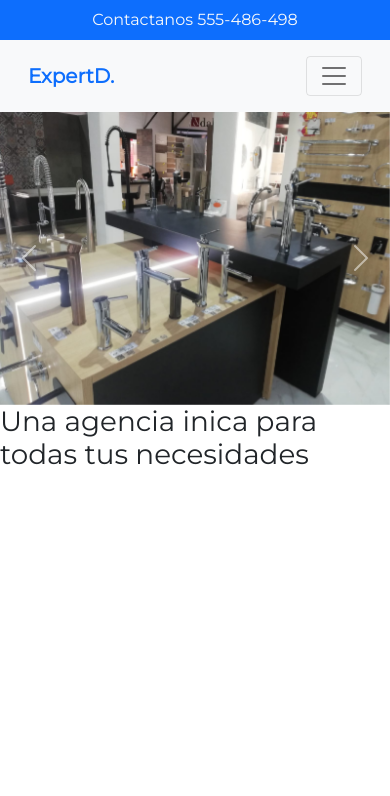
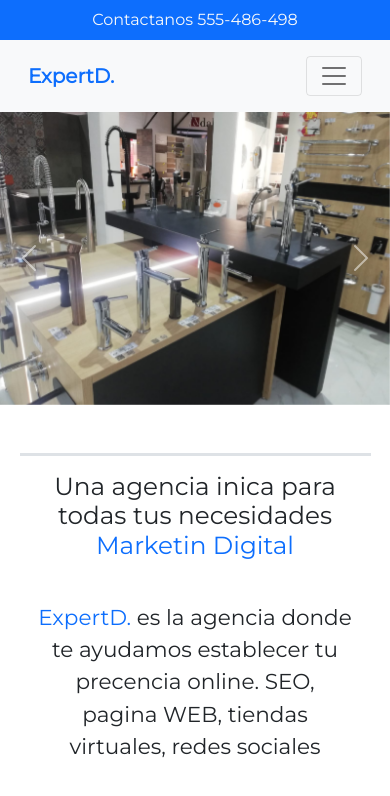
Before and after one commit to SebasGut/prueba-bootstrap, a plain HTML site: page index.html in a window 390 px wide. Drawn offline with nearby package versions, Linux system fonts and the light colour scheme.

Commit message:
"second commit"

```diff
--- a/css/main.css
+++ b/css/main.css
@@ -11,19 +11,27 @@
 
   /*MENU*/
 
-  #menu li > a{
+  #menu li>a {
       font-size: 18px;
       font-weight: bold;
       color: #3f3f3f;
   }
 
-  #menu form > button{
+  #menu form>button {
       font-size: 18px;
       font-weight: bold;
   }
 
   /*carrosel*/
 
-  .carousel-inner{
+  .carousel-inner {
       max-height: 39rem;
   }
+
+  /*Media Querries*/
+
+  @media (max-width:768px) {
+      #intro {
+          width: 90% !important;
+      }
+  }
--- a/index.html
+++ b/index.html
@@ -75,9 +75,11 @@
 
     <!--Intro-->
 
-    <section>
-        <h1><span>Una agencia inica para todas tus necesidades</span></h1>
-        <p><span></span></p>
+    <section class="w-50 mx-auto text-center pt-5" id="intro">
+        <h1 class="p-3 fs-2 border-top border-3">Una agencia inica para todas tus necesidades<span class="text-primary"> Marketin Digital</span></h1>
+        <p class="p-3 fs-4 "><span class="text-primary">ExpertD.</span> es la agencia donde te ayudamos establecer tu precencia online. SEO, pagina WEB, tiendas
+            virtuales, redes sociales
+        </p>
     </section>
 
     <!--Opcion 1 boostrap-->
```
Lines whose indentation alone changed are shown as unchanged.
